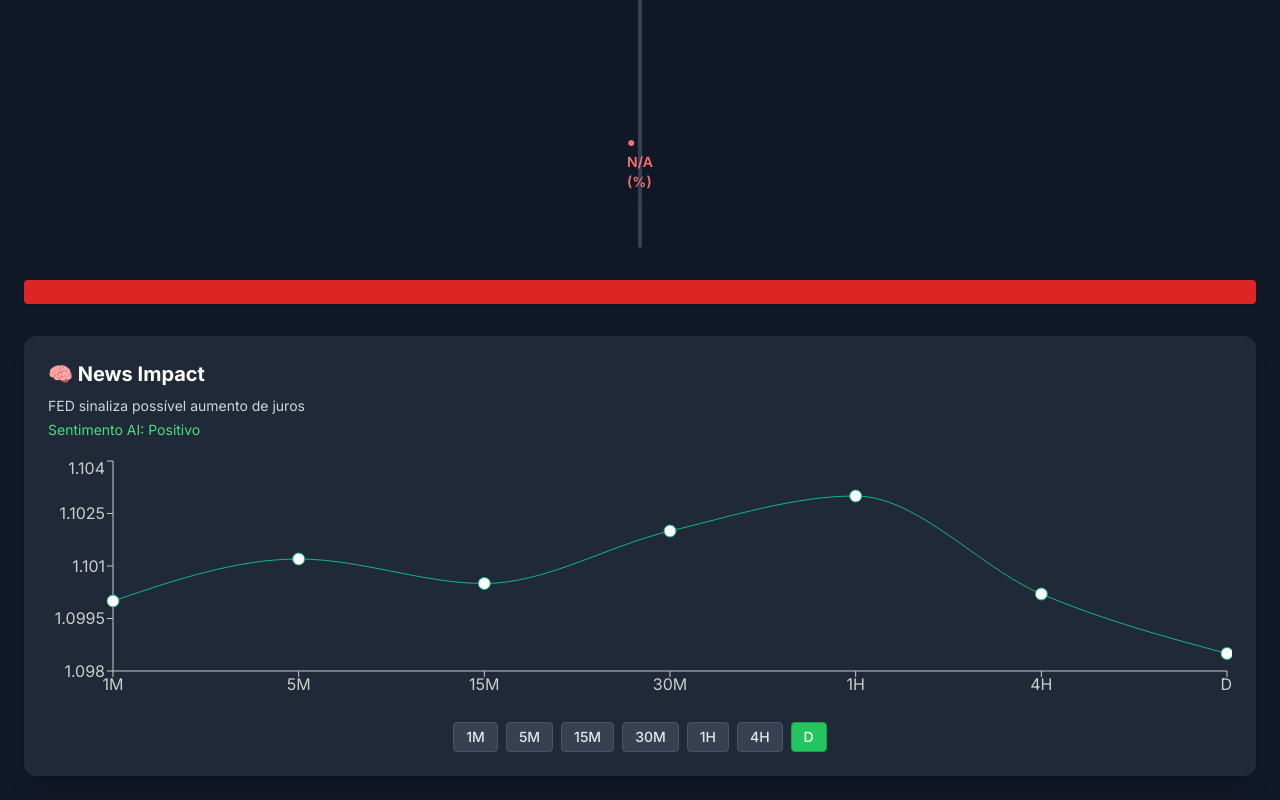
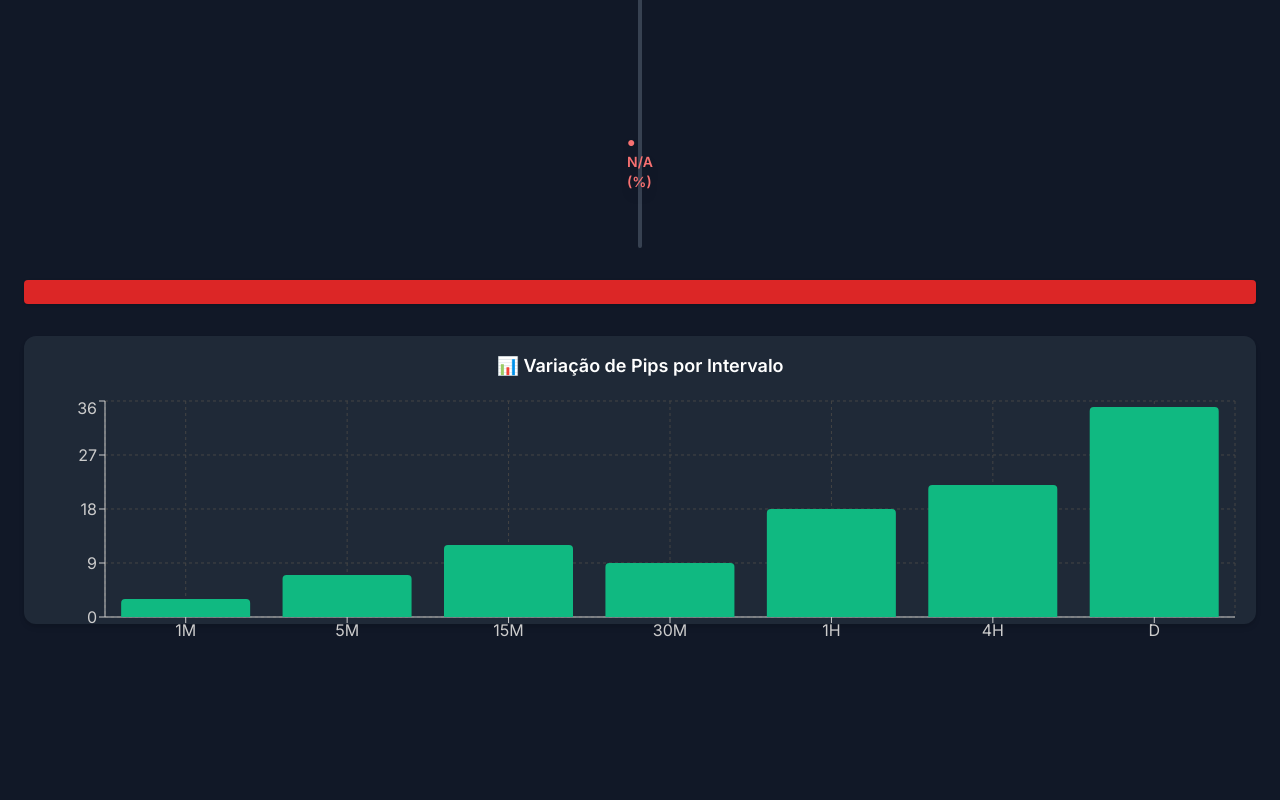
Before and after one commit to TulioBuarque/meusite-nextjs, a Next.js app: page /dashboard in a window 1280 px wide. Shown: the part 616-1416 px from the top of the page. After the commit the page ends 1268 px from the top, so only its background shows below. Built offline with nearby package versions, Linux system fonts and the light colour scheme.

Commit message:
Update page.tsx

```diff
--- a/src/app/dashboard/page.tsx
+++ b/src/app/dashboard/page.tsx
@@ -3,9 +3,19 @@
 import { ComparadorCandles } from '@/components/kpis/ComparadorCandles'
 import { DailyRangeIndicator } from '@/components/kpis/DailyRangeIndicator'
 import { CardAlerta } from '@/components/kpis/CardAlerta'
-import { NewsImpactKPI } from '@/components/kpis/NewsImpactKPI'
+import { PipVariationTimeBlocks } from '@/components/kpis/PipVariationTimeBlocks'
 
 export default function DashboardPage() {
+  const mockData = [
+    { time: '1M', pips: 3 },
+    { time: '5M', pips: 7 },
+    { time: '15M', pips: 12 },
+    { time: '30M', pips: 9 },
+    { time: '1H', pips: 18 },
+    { time: '4H', pips: 22 },
+    { time: 'D', pips: 35 },
+  ]
+
   return (
     <main className="min-h-screen bg-gray-900 text-white p-6 space-y-8">
       <h1 className="text-3xl font-bold mb-6">📊 ForexBlocks Dashboard</h1>
@@ -13,7 +23,7 @@ export default function DashboardPage() {
       <ComparadorCandles candle30={30} candle1h={21} />
       <DailyRangeIndicator range={48} />
       <CardAlerta alerta="Exemplo de alerta exibido no dashboard" />
-      <NewsImpactKPI />
+      <PipVariationTimeBlocks data={mockData} />
     </main>
   )
 }
```
